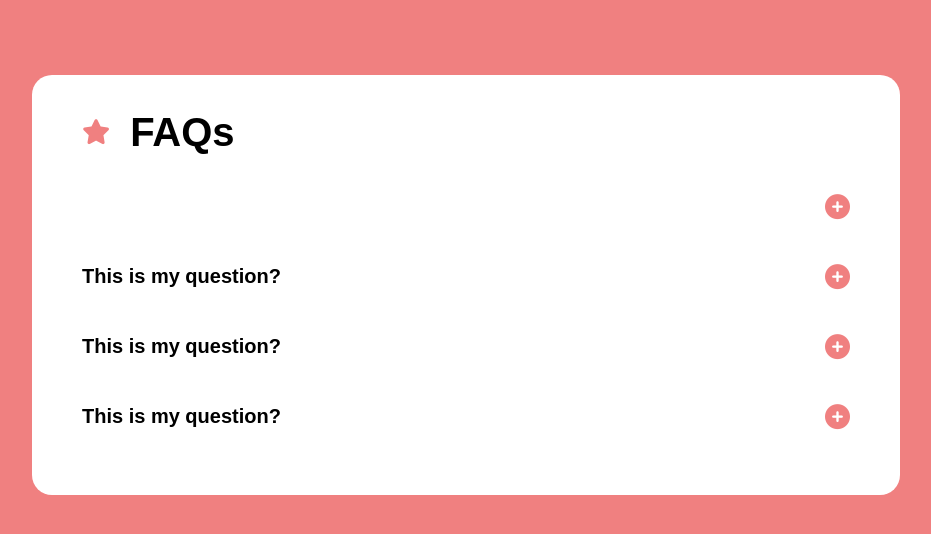
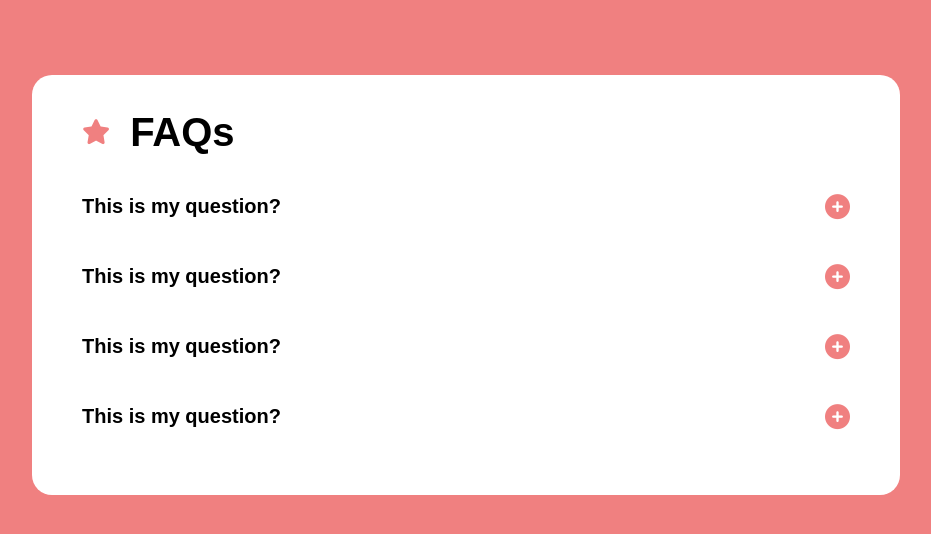
Before and after one commit to Chayton-Lamkin/FAQ-Page, a plain HTML site: page index.html in a window 1280 px wide. Shown: the whole page, without its empty margins (174-1105 px from the left). Drawn offline with Linux system fonts and the light colour scheme.

Commit message:
Built Project - Functional

```diff
--- a/index.html
+++ b/index.html
@@ -16,7 +16,7 @@
         <div class="faqWrapper">
             <div class="faq">
                 <div class="faq-info">
-                    <h3></h3>
+                    <h3>This is my question?</h3>
                     <i class="fa-solid fa-circle-plus plus"></i>
                     <i class="fa-solid fa-circle-minus minus"></i>
                 </div>
--- a/script.js
+++ b/script.js
@@ -6,5 +6,5 @@ faqs.forEach((faq) => {
         faq.classList.toggle("active");
         icon.classList.rem("fa-cirlce-plug");
         icon.classList.toggle("fa-circle-minus");
-    })
-})
+    });
+});
```
